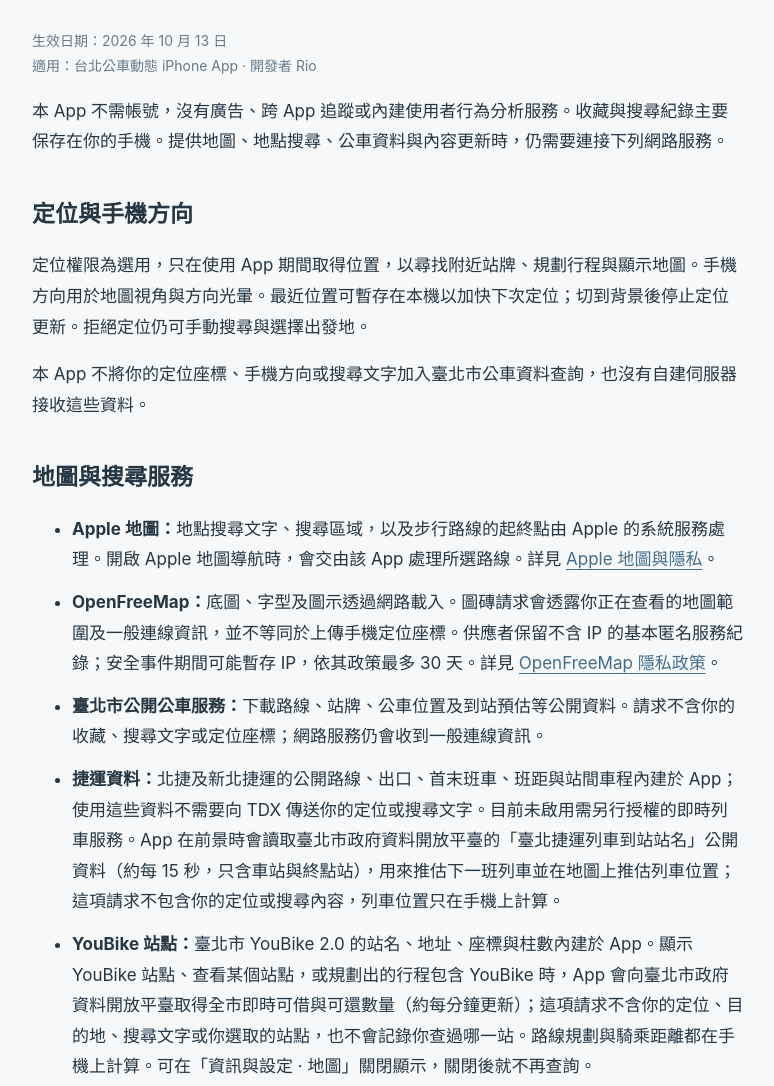
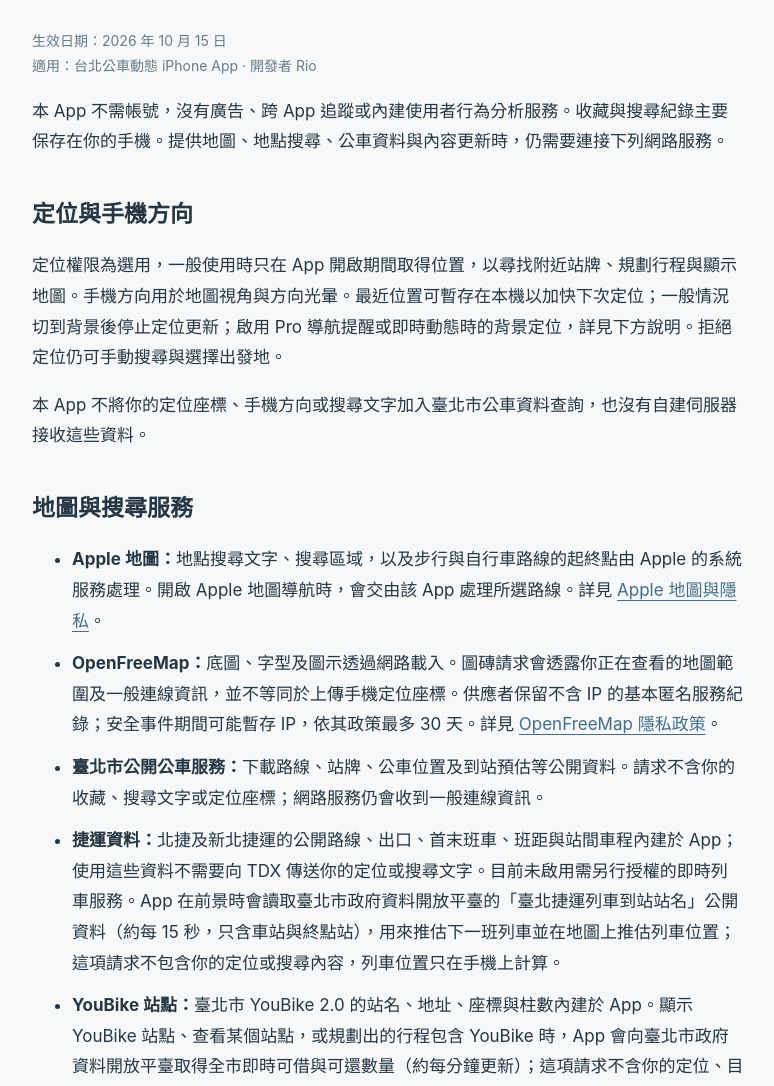
Before and after one commit to rio10255254/TaipeiBus, a website built with Vite: page docs/privacy.html in a window 1280 px wide. Shown: the part 198-1284 px from the top of the page, without its empty margins (252-1026 px from the left). Built offline with nearby package versions, Linux system fonts and the light colour scheme.

Commit message:
Record verified bike repairs and clarify routing data processing

```diff
--- a/docs/privacy.html
+++ b/docs/privacy.html
@@ -1,19 +1,19 @@
 <!doctype html>
 <html lang="zh-Hant"><head><meta charset="utf-8"><meta name="viewport" content="width=device-width,initial-scale=1"><title>隱私政策 · 台北公車動態</title><link rel="stylesheet" href="style.css"></head><body><nav aria-label="網站導覽"><a href="index.html">台北公車動態</a><a href="support.html">支援</a><a href="privacy.html" aria-current="page">隱私政策</a></nav><main>
-<h1>隱私政策</h1><p class="muted">生效日期：2026 年 10 月 13 日<br>適用：台北公車動態 iPhone App · 開發者 Rio</p>
+<h1>隱私政策</h1><p class="muted">生效日期：2026 年 10 月 15 日<br>適用：台北公車動態 iPhone App · 開發者 Rio</p>
 <p>本 App 不需帳號，沒有廣告、跨 App 追蹤或內建使用者行為分析服務。收藏與搜尋紀錄主要保存在你的手機。提供地圖、地點搜尋、公車資料與內容更新時，仍需要連接下列網路服務。</p>
-<h2>定位與手機方向</h2><p>定位權限為選用，只在使用 App 期間取得位置，以尋找附近站牌、規劃行程與顯示地圖。手機方向用於地圖視角與方向光暈。最近位置可暫存在本機以加快下次定位；切到背景後停止定位更新。拒絕定位仍可手動搜尋與選擇出發地。</p><p>本 App 不將你的定位座標、手機方向或搜尋文字加入臺北市公車資料查詢，也沒有自建伺服器接收這些資料。</p>
+<h2>定位與手機方向</h2><p>定位權限為選用，一般使用時只在 App 開啟期間取得位置，以尋找附近站牌、規劃行程與顯示地圖。手機方向用於地圖視角與方向光暈。最近位置可暫存在本機以加快下次定位；一般情況切到背景後停止定位更新；啟用 Pro 導航提醒或即時動態時的背景定位，詳見下方說明。拒絕定位仍可手動搜尋與選擇出發地。</p><p>本 App 不將你的定位座標、手機方向或搜尋文字加入臺北市公車資料查詢，也沒有自建伺服器接收這些資料。</p>
 <h2>地圖與搜尋服務</h2><ul>
-<li><strong>Apple 地圖：</strong>地點搜尋文字、搜尋區域，以及步行路線的起終點由 Apple 的系統服務處理。開啟 Apple 地圖導航時，會交由該 App 處理所選路線。詳見 <a href="https://www.apple.com/legal/privacy/data/en/apple-maps/">Apple 地圖與隱私</a>。</li>
+<li><strong>Apple 地圖：</strong>地點搜尋文字、搜尋區域，以及步行與自行車路線的起終點由 Apple 的系統服務處理。開啟 Apple 地圖導航時，會交由該 App 處理所選路線。詳見 <a href="https://www.apple.com/legal/privacy/data/en/apple-maps/">Apple 地圖與隱私</a>。</li>
 <li><strong>OpenFreeMap：</strong>底圖、字型及圖示透過網路載入。圖磚請求會透露你正在查看的地圖範圍及一般連線資訊，並不等同於上傳手機定位座標。供應者保留不含 IP 的基本匿名服務紀錄；安全事件期間可能暫存 IP，依其政策最多 30 天。詳見 <a href="https://openfreemap.org/privacy/">OpenFreeMap 隱私政策</a>。</li>
 <li><strong>臺北市公開公車服務：</strong>下載路線、站牌、公車位置及到站預估等公開資料。請求不含你的收藏、搜尋文字或定位座標；網路服務仍會收到一般連線資訊。</li>
 <li><strong>捷運資料：</strong>北捷及新北捷運的公開路線、出口、首末班車、班距與站間車程內建於 App；使用這些資料不需要向 TDX 傳送你的定位或搜尋文字。目前未啟用需另行授權的即時列車服務。App 在前景時會讀取臺北市政府資料開放平臺的「臺北捷運列車到站站名」公開資料（約每 15 秒，只含車站與終點站），用來推估下一班列車並在地圖上推估列車位置；這項請求不包含你的定位或搜尋內容，列車位置只在手機上計算。</li>
-<li><strong>YouBike 站點：</strong>臺北市 YouBike 2.0 的站名、地址、座標與柱數內建於 App。顯示 YouBike 站點、查看某個站點，或規劃出的行程包含 YouBike 時，App 會向臺北市政府資料開放平臺取得全市即時可借與可還數量（約每分鐘更新）；這項請求不含你的定位、目的地、搜尋文字或你選取的站點，也不會記錄你查過哪一站。路線規劃與騎乘距離都在手機上計算。可在「資訊與設定 · 地圖」關閉顯示，關閉後就不再查詢。</li>
+<li><strong>YouBike 站點：</strong>臺北市 YouBike 2.0 的站名、地址、座標與柱數內建於 App。顯示 YouBike 站點、查看某個站點，或規劃出的行程包含 YouBike 時，App 會向臺北市政府資料開放平臺取得全市即時可借與可還數量（約每分鐘更新）；這項請求不含你的定位、目的地、搜尋文字或你選取的站點，也不會記錄你查過哪一站。行程組合在手機上計算；步行與自行車路徑、距離及預估時間由 Apple 地圖處理。可在「資訊與設定 · 地圖」關閉顯示；關閉圖層且沒有查看站點或使用 YouBike 行程時，就不再查詢。</li>
 <li><strong>GitHub：</strong>提供搜尋別名、介面文字及既有功能設定等內容更新，也代管本支援網站。更新請求不含定位或搜尋文字。GitHub 可能依其政策處理 IP 與其他連線紀錄。詳見 <a href="https://docs.github.com/en/site-policy/privacy-policies/github-general-privacy-statement">GitHub 隱私聲明</a>。</li></ul>
 <p>服務商保留的 IP 等連線資訊可能構成可辨識來源的個人資料；商店申報將這類資料列為服務功能用途，匿名服務紀錄則列為診斷資料。這些服務可能在境外處理網路請求。服務商的紀錄保留與資料權利依各自政策辦理。本 App 不將這些資料用於廣告或跨服務使用者追蹤。</p>
 <h2>保存在手機的資料</h2><p>收藏站牌、最近查看的路線與站牌、最近目的地、常用行程捷徑、個人路線偏好、地圖偏好、最近定位與下載快取保存在本機。這些個人偏好不會由本 App 上傳給開發者。刪除 App 可移除其本機資料；若恢復裝置備份，本機資料可能隨備份還原。Pro 到期不會刪除已儲存的常用行程，到期後仍可開啟；新增行程與個人路線偏好需要 Pro。</p>
 <h2>Pro 訂閱與免費試用</h2><p>Pro 為選用功能，包含即時捷運列車、跟隨鏡頭、下車提醒、動態島與鎖定畫面即時動態、桌面小工具、常用行程捷徑與個人路線偏好；路線規劃、導航、官方到站資訊與 3D 車輛仍可免費使用，免費版每天可試用 3 次即時列車或跟隨鏡頭，試用次數只記錄在手機。月費與年費提供相同 Pro 功能，符合 Apple 資格的帳號可先免費試用七天，之後依選定方案自動續訂。請在試用結束前至少 24 小時於 App Store 取消，以避免收費；Apple 的確認畫面會顯示適用價格與續訂日期。</p><p>付款、試用資格、訂閱狀態、退款與恢復購買由 Apple 處理。App 只讀取 Apple 已驗證的購買資訊以確認 Pro 使用權，不接收信用卡、銀行帳戶或 Apple 帳號密碼，也不將購買紀錄傳送到開發者伺服器。詳見 <a href="https://www.apple.com/legal/privacy/data/en/app-store/">App Store 與隱私</a>。可從 App 內「管理訂閱」或 iPhone 設定管理及取消；刪除 App 不會取消訂閱。</p>
-<h2>下車提醒</h2><p>開啟 Pro 下車提醒時，App 會請求通知權限，並在手機上依目前的到站推估排定本機通知；通知內容只含下車站名，不經過任何伺服器。可隨時在乘車畫面關閉，或在 iPhone「設定」撤回通知權限。</p><h2>即時動態與桌面小工具</h2><p>即時動態（動態島與鎖定畫面）只顯示目前行程的路線、站名與倒數，由手機上的 App 直接更新，不使用推播伺服器。Pro 導航進行中，App 會在背景持續使用定位（狀態列顯示藍色指示），只用來在手機上更新站數、倒數與下車提醒；行程結束即停止，位置不會上傳。桌面小工具會讀取 App 存在本機鑰匙圈中的常用行程名稱與上車站，並直接向臺北市公車動態資訊的公開到站資料下載最新到站時間；不傳送你的位置或行程到任何開發者伺服器。移除小工具或刪除常用行程即可停止。</p><h2>主動聯絡與測試回饋</h2><p>你主動來信時，我們會收到寄件信箱與你選擇提供的內容，以回覆及處理問題。請避免附上不必要的敏感資料。支援信件只用於處理問題，完成後不再需要時刪除；你也可來信要求刪除。</p><p>TestFlight 測試期間，Apple 與開發者可能收到你提交的回饋、截圖及 Apple 提供的測試診斷資訊，依 Apple 的服務規則處理。正式版未加入第三方當機回報或行為分析工具。</p>
+<h2>下車提醒</h2><p>開啟 Pro 下車提醒時，App 會請求通知權限，並在手機上依目前的到站推估排定本機通知；通知內容只含下車站名，不經過任何伺服器。可隨時在乘車畫面關閉，或在 iPhone「設定」撤回通知權限。</p><h2>即時動態與桌面小工具</h2><p>即時動態（動態島與鎖定畫面）只顯示目前行程的路線、站名與倒數，由手機上的 App 直接更新，不使用推播伺服器。Pro 導航進行中，App 會在背景持續使用定位（狀態列顯示藍色指示），只用來在手機上更新站數、倒數與下車提醒；行程結束即停止，不會將位置傳送至開發者伺服器。桌面小工具會讀取 App 存在本機鑰匙圈中的常用行程名稱與上車站，並直接向臺北市公車動態資訊的公開到站資料下載最新到站時間；不傳送你的位置或行程到任何開發者伺服器。移除小工具或刪除常用行程即可停止。</p><h2>主動聯絡與測試回饋</h2><p>你主動來信時，我們會收到寄件信箱與你選擇提供的內容，以回覆及處理問題。請避免附上不必要的敏感資料。支援信件只用於處理問題，完成後不再需要時刪除；你也可來信要求刪除。</p><p>TestFlight 測試期間，Apple 與開發者可能收到你提交的回饋、截圖及 Apple 提供的測試診斷資訊，依 Apple 的服務規則處理。正式版未加入第三方當機回報或行為分析工具。</p>
 <h2>你的選擇與聯絡方式</h2><p>可以隨時在 iPhone「設定」撤回定位權限，或改用手動出發地。若對資料處理有疑問，或希望查詢、更正、刪除主動提供的支援資料，請聯絡 Rio：<a href="mailto:rio10255254@gmail.com">rio10255254@gmail.com</a>。第三方服務持有的資料，請依其隱私政策向該服務申請。</p>
 <h2>政策更新</h2><p>若資料處理方式改變，將在此頁更新生效日期，並同步調整 App 內說明與商店申報。</p>
 </main><footer>© 2026 Rio · <a href="support.html">支援與聯絡</a></footer></body></html>
```
Also changed, not shown: 2 other files.
